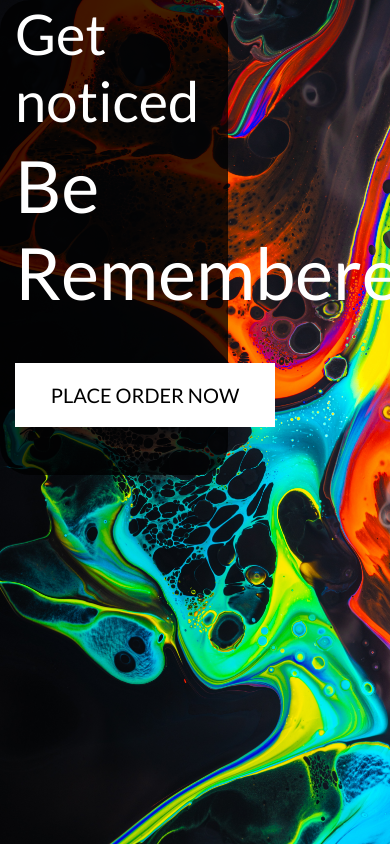
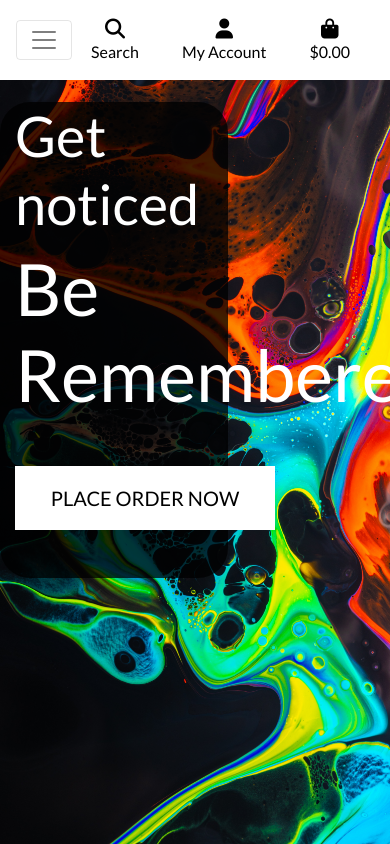
Before and after one commit to GOSUB-C64/Django-MS4-Project, a Django app: page / in a window 390 px wide; the page is wider, and only the part inside the window is pictured. Run offline with Django 3.2, Linux system fonts and the light colour scheme; some libraries are stand-ins or nearby versions.

Commit message:
added main-navbar and mobile header

```diff
--- a/home/templates/home/index.html
+++ b/home/templates/home/index.html
@@ -11,7 +11,7 @@
 
 {% block content %}
     <div class="container h-100">
-        <div class="row h-40">
+        <div class="row h-100">
             <div class="col-7 col-md-7 my-auto my-overlay">
                 <h1 class="display-4 text-white">
                     Get noticed
@@ -19,7 +19,7 @@
                 <h1 class="display-3 text-white">
                     Be Remembered
                 </h1>
-                <div class="my-5">
+                <div class="my-5 text-right">
                     <h4>
                         <a href="" class="shop-now-button btn btn-lg rounded-0 text-uppercase py-3">Place Order Now</a>
                     </h4>
--- a/templates/base.html
+++ b/templates/base.html
@@ -96,6 +96,15 @@
                 </ul>
             </div>
         </div>
+        <div class="row bg-white">
+            <nav class="navbar navbar-expand-lg navbar-light w-100">
+                <button class="navbar-toggler" type="button" data-toggle="collapse" data-target="#main-nav" aria-controls="main-nav" aria-expanded="false" aria-label="Toggle navigation">
+                    <span class="navbar-toggler-icon"></span>
+                </button>
+                {% include 'includes/mobile-top-header.html' %}
+                {% include 'includes/main-nav.html' %}
+            </nav>
+        </div>
     </header>
 
     {% if messages %}
--- /dev/null
+++ b/templates/includes/main-nav.html
@@ -0,0 +1,61 @@
+<div class="collapse navbar-collapse" id="main-nav">
+    <ul class="navbar-nav w-auto mx-auto">
+        <li class="nav-item dropdown">
+            <a class="logo-font font-weight-bold nav-link text-black mr-5" href="#" id="all-products-link" data-toggle="dropdown" aria-haspopup="true" aria-expanded="false">
+                Hello
+            </a>
+            <div class="dropdown-menu border-0" aria-labelledby="all-products-link">
+                <a href="" class="dropdown-item">About</a>
+                <a href="" class="dropdown-item">Showcase</a>
+                <a href="" class="dropdown-item ">History</a>
+                <a href="" class="dropdown-item ">Testimonials</a>
+            </div>
+        </li>
+        <li class="nav-item dropdown">
+            <a class="logo-font font-weight-bold nav-link text-black mr-5" href="#" id="all-products-link" data-toggle="dropdown" aria-haspopup="true" aria-expanded="false">
+                All Products
+            </a>
+            <div class="dropdown-menu border-0" aria-labelledby="all-products-link">
+                <a href="" class="dropdown-item">By Price</a>
+                <a href="" class="dropdown-item ">By Rating</a>
+                <a href="" class="dropdown-item ">By Category</a>
+                <a href="" class="dropdown-item">All Products</a>
+            </div>
+        </li>
+
+        <li class="nav-item dropdown">
+            <a class="logo-font font-weight-bold nav-link text-black mr-5" href="#" id="clothing-link" data-toggle="dropdown" aria-haspopup="true" aria-expanded="false">
+                Digital
+            </a>
+            <div class="dropdown-menu border-0" aria-labelledby="clothing-link">
+                <a href="" class="dropdown-item">Icon Sets</a>
+                <a href="" class="dropdown-item">Brand Logos</a>
+                <a href="" class="dropdown-item">Web Banners</a>
+                <a href="" class="dropdown-item">All Digital-Products</a>
+            </div>
+        </li>
+
+        <li class="nav-item dropdown">
+            <a class="logo-font font-weight-bold nav-link text-black mr-5" href="#" id="homeware-link" data-toggle="dropdown" aria-haspopup="true" aria-expanded="false">
+                Printables
+            </a>
+            <div class="dropdown-menu border-0" aria-labelledby="homeware-link">
+                <a href="" class="dropdown-item">Business Cards</a>
+                <a href="" class="dropdown-item">Brochures &amp; Flyers</a>
+                <a href="" class="dropdown-item">Posters</a>
+                <a href="" class="dropdown-item">All Printables</a>
+            </div>
+        </li>
+
+        <li class="nav-item dropdown">
+            <a class="logo-font font-weight-bold nav-link text-black" href="#" id="specials-link" data-toggle="dropdown" aria-haspopup="true" aria-expanded="false">
+                Special Offers
+            </a>
+            <div class="dropdown-menu border-0" aria-labelledby="specials-link">
+                <a href="" class="dropdown-item">Packages</a>
+                <a href="" class="dropdown-item">Sale Items</a>
+                <a href="" class="dropdown-item">All Items</a>
+            </div>
+        </li>
+    </ul>
+</div>
--- /dev/null
+++ b/templates/includes/mobile-top-header.html
@@ -0,0 +1,56 @@
+<li class="list-inline-item">
+    <a class="text-black nav-link d-block d-lg-none" href="#" id="mobile-search" data-toggle="dropdown" aria-haspopup="true" aria-expanded="false">
+        <div class="text-center">
+            <div><i class="fas fa-search fa-lg"></i></div>
+            <p class="my-0">Search</p>
+        </div>
+    </a>
+    <div class="dropdown-menu border-0 w-100 p-3 rounded-0 my-0" aria-labelledby="mobile-search">
+        <form class="form" method="GET" action="">
+            <div class="input-group w-100">
+                <input class="form-control border border-black rounded-0" type="text" name="q" placeholder="Search our site">
+                <div class="input-group-append">
+                    <button class="form-control form-control btn btn-black border border-black rounded-0" type="submit">
+                        <span class="icon">
+                            <i class="fas fa-search"></i>
+                        </span>
+                    </button>
+                </div>
+            </div>
+        </form>
+    </div>
+</li>
+<li class="list-inline-item dropdown">
+    <a class="text-black nav-link d-block d-lg-none" href="#" id="user-options" data-toggle="dropdown" aria-haspopup="true" aria-expanded="false">
+        <div class="text-center">
+            <div><i class="fas fa-user fa-lg"></i></div>
+            <p class="my-0">My Account</p>
+        </div>
+    </a>
+    <div class="dropdown-menu border-0" aria-labelledby="user-options">
+        {% if request.user.is_authenticated %}
+            {% if request.user.is_superuser %}
+                <a href="{% url 'account_logout' %}" class="dropdown-item">Product Management</a>
+            {% endif %}
+            <a href="" class="dropdown-item">My Profile</a>
+            <a href="{% url 'account_logout' %}" class="dropdown-item">Logout</a>
+        {% else %}
+            <a href="{% url 'account_signup' %}" class="dropdown-item">Register</a>
+            <a href="{% url 'account_login' %}" class="dropdown-item">Login</a>
+        {% endif %}
+    </div>
+</li>
+<li class="list-inline-item">
+    <a class="{% if grand_total %}text-primary font-weight-bold{% else %}text-black{% endif %} nav-link d-block d-lg-none" href="">
+        <div class="text-center">
+            <div><i class="fas fa-shopping-bag fa-lg"></i></div>
+            <p class="my-0">
+                {% if grand_total %}
+                    ${{ grand_total|floatformat:2 }}
+                {% else %}
+                    $0.00
+                {% endif %}
+            </p>
+        </div>
+    </a>
+</li>
```
